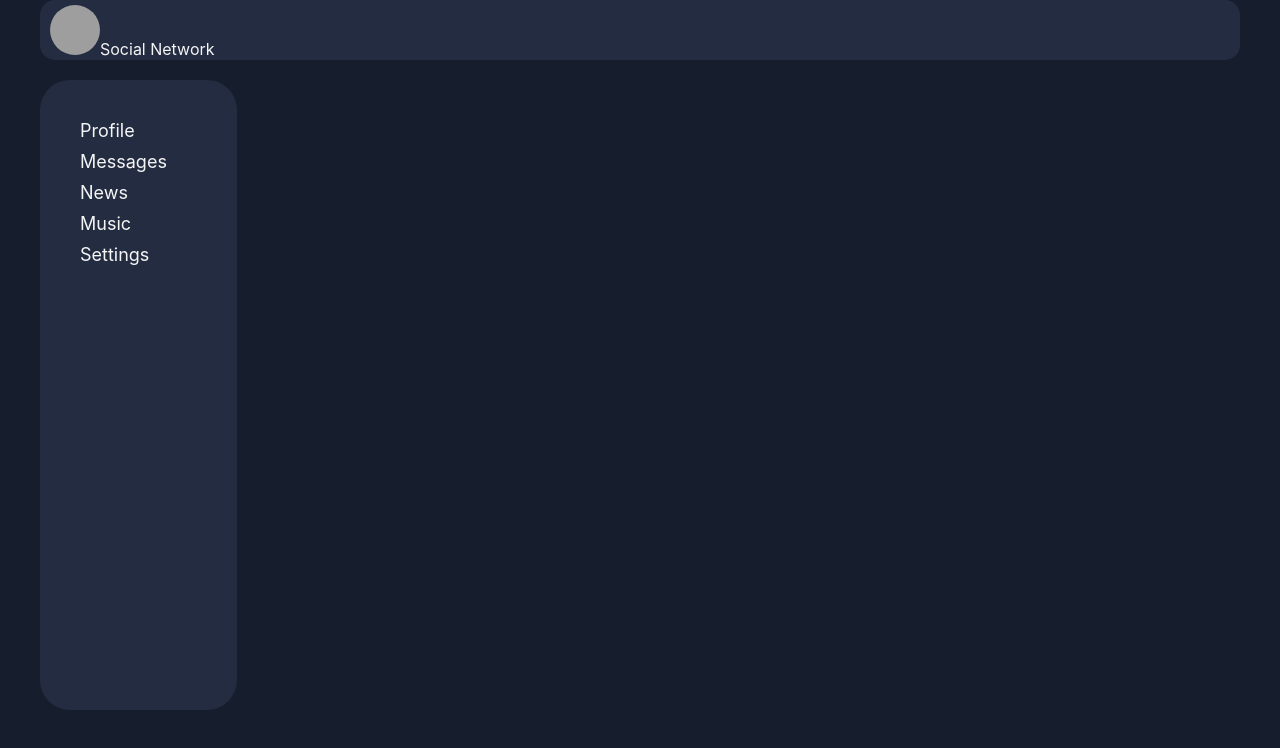
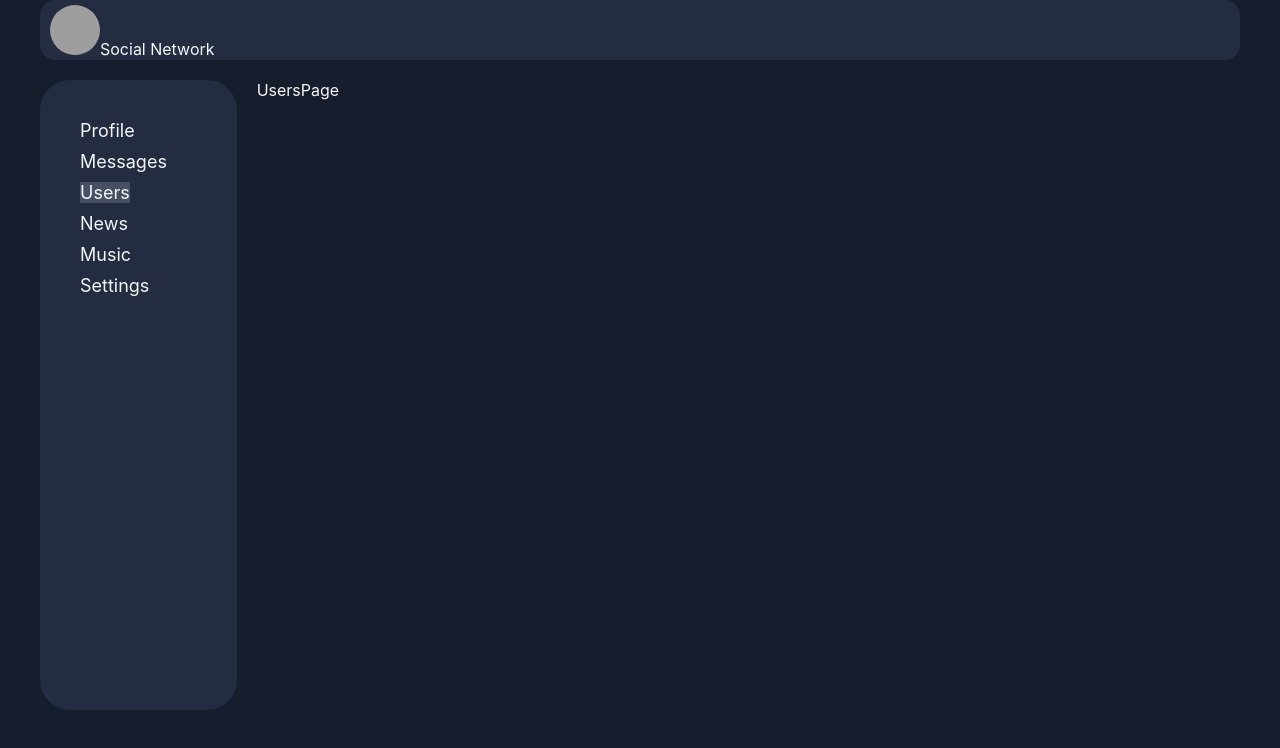
Before and after one commit to fabskrejt/social_network_react_ts_project, a React (Create React App) app: page /users in a window 1280 px wide. Shown: the top 748 px of the page. Built offline with nearby package versions, Linux system fonts and the light colour scheme; grey boxes are pictures that could not be loaded.

Commit message:
created Users component and reducer for it

```diff
--- a/src/App.tsx
+++ b/src/App.tsx
@@ -8,6 +8,7 @@ import Music from "./components/Music/Music";
 import News from "./components/News/News";
 import Settings from "./components/Settings/Settings";
 import {DialogsContainer} from "./components/Dialogs/DialogsContainer";
+import {Users} from "./components/Users/Users";
 
 
 const App = () => {
@@ -21,6 +22,7 @@ const App = () => {
                            render={() => <Profile/>}/>
                     <Route exact path='/dialogs'
                            render={() => <DialogsContainer/>}/>
+                    <Route path='/users' component={Users}/>
                     <Route path='/news' component={News}/>
                     <Route path='/music' component={Music}/>
                     <Route path='/settings' component={Settings}/>
--- a/src/components/NavBar/NavBar.tsx
+++ b/src/components/NavBar/NavBar.tsx
@@ -12,6 +12,8 @@ const NavBar = () => {
                 </div>
                 <div className={nStyle.navItem}>
                    <NavLink to='/dialogs' activeClassName={nStyle.active}>Messages</NavLink>
+                </div>                <div className={nStyle.navItem}>
+                   <NavLink to='/users' activeClassName={nStyle.active}>Users</NavLink>
                 </div>
                 <div className={nStyle.navItem}>
                     <NavLink to='/news' activeClassName={nStyle.active}>News</NavLink>
--- /dev/null
+++ b/src/components/Users/Users.tsx
@@ -0,0 +1,9 @@
+import React from "react";
+
+export const Users = () => {
+    return (
+        <div>
+            UsersPage
+        </div>
+    )
+}
```
Also changed, not shown: src/redux/users-reducer.ts (added, +7 -0 lines).
